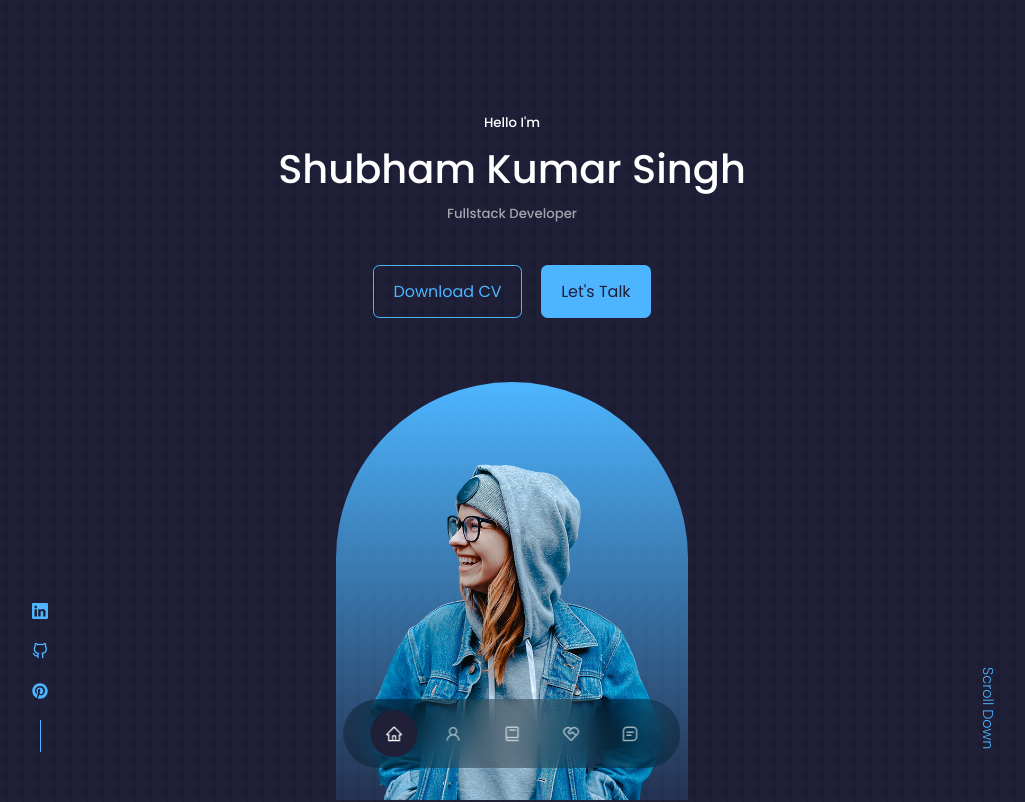
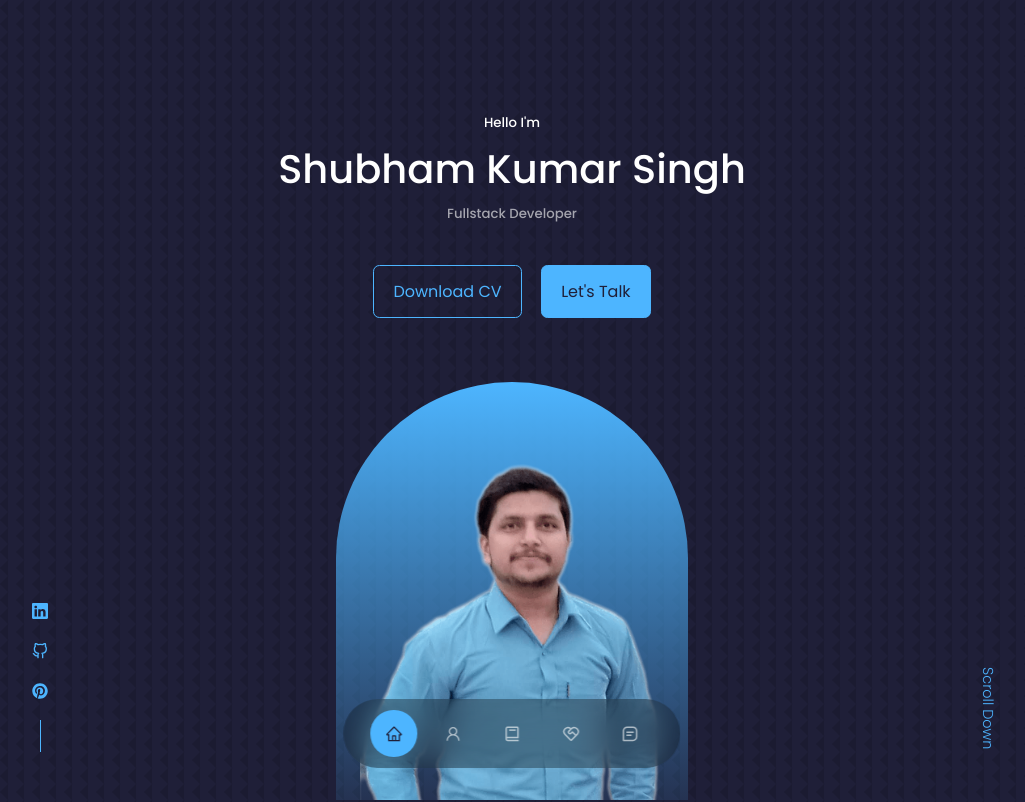
Before and after one commit to shubhamkrsingh565/react-portfolio, a React (Create React App) app: page / in a window 1280 px wide. Shown: the top 802 px of the page, without its empty margins (128-1153 px from the left). Built offline with nearby package versions, Linux system fonts and the light colour scheme.

Commit message:
Basic changes

```diff
--- a/src/components/header/Header.jsx
+++ b/src/components/header/Header.jsx
@@ -1,7 +1,7 @@
 import React from 'react'
 import './Header.css';
 import CTA from './CTA';
-import ME from '../../assets/me.png';
+import ME from '../../assets/copy_me_.png';
 import HeaderSocials from './HeaderSocials';
 
 
--- a/src/components/nav/Nav.css
+++ b/src/components/nav/Nav.css
@@ -25,6 +25,6 @@ nav a:hover {
     background: rgba(0, 0, 0, 0.3);
 }
 nav a.active {
-    background: var(--color-bg);
-    color: var(--color-white);
+    background: var(--color-primary);
+    color: var(--color-bg);
 }
```
Also changed, not shown: src/assets/copy_me_.png (added).
